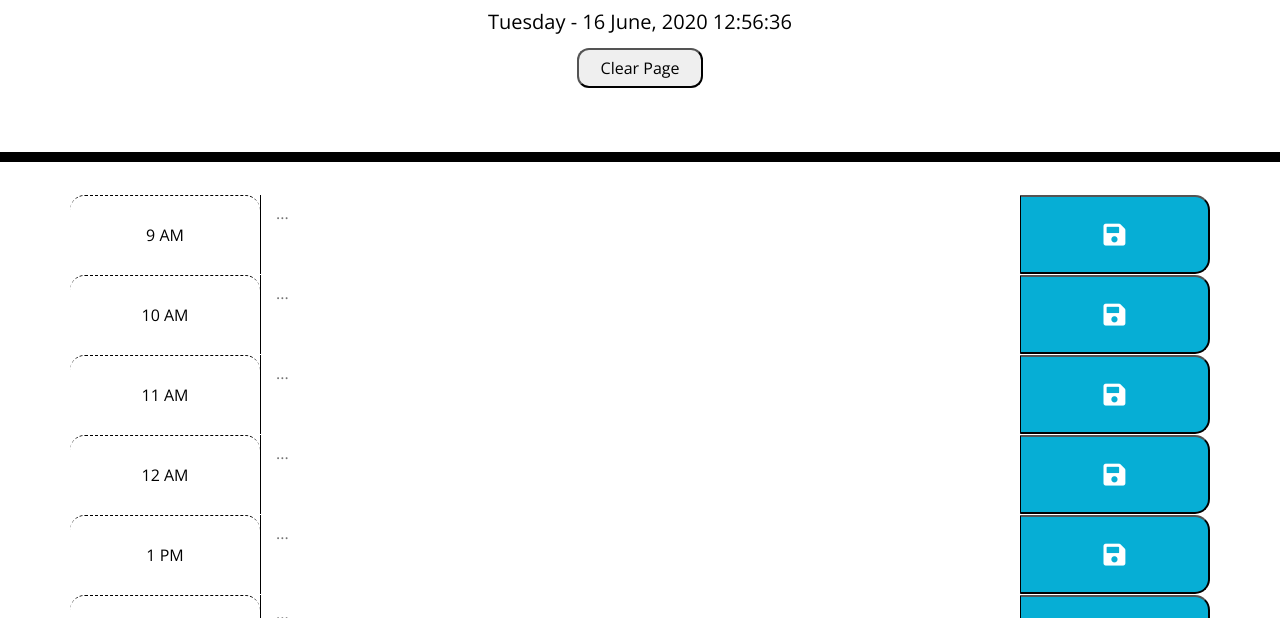
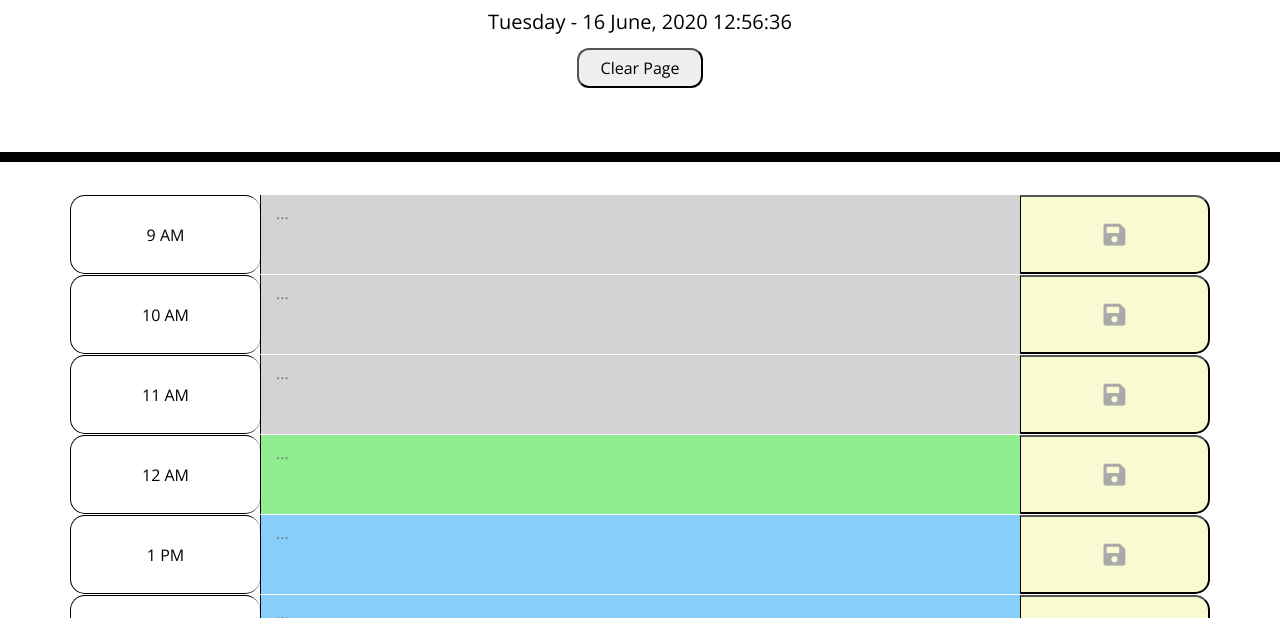
Before and after one commit to asharma1398/Work-Day-Planner, a plain HTML site: page index.html in a window 1280 px wide. Shown: the part 182-800 px from the top of the page. Drawn offline with nearby package versions, Linux system fonts and the light colour scheme.

Commit message:
color added to time blocks and aesthetic updated

```diff
--- a/script.js
+++ b/script.js
@@ -33,3 +33,25 @@ $(".clear").on("click", function () {
     localStorage.clear(); // clear items on page
     location.reload(); // reload page
 })
+
+// deciphering between past, present and future time
+var hourNow = moment().format('h'); // current hour
+var hourNowInt = parseInt(hourNow); // hour as int
+var description = document.getElementsByClassName("description col-sm-8");
+
+// comparing the current hour to the number id associated with each time block
+for (var i = 0; i < description.length; i++) {
+
+    // present time gets color red
+    if (hourNowInt == parseInt(description[i].getAttribute("id"))) {
+        $("#" + description[i].getAttribute("id")).addClass("present");
+    }
+    // future time gets color green
+    else if (hourNowInt < parseInt(description[i].getAttribute("id"))) {
+        $("#" + description[i].getAttribute("id")).addClass("future");
+    }
+    // past time gets color gray
+    else {
+        $("#" + description[i].getAttribute("id")).addClass("past");
+    }
+}
--- a/style.css
+++ b/style.css
@@ -42,21 +42,25 @@ textarea{
 .hour {
   background-color: #ffffff;
   color: #000000;
-  border-top: 1px dashed #000000;
+  border-top: 1px solid #000000;
+  border-bottom: 1px solid #000000;
+  border-left: 1px solid black;
+  border-top-left-radius: 15px;
+  border-bottom-left-radius: 15px;
 }
 
 .past {
-  background-color: #d3d3d3;
+  background-color: lightgray;
   color: white;
 }
 
 .present {
-  background-color: #ff6961;
+  background-color: lightgreen;
   color: white;
 }
 
 .future {
-  background-color: #77dd77;
+  background-color: lightskyblue;
   color: white;
 }
 
@@ -64,8 +68,8 @@ textarea{
   border-left: 1px solid black;
   border-top-right-radius: 15px;
   border-bottom-right-radius: 15px;
-  background-color: #06AED5;
-  color: white;
+  background-color: lightgoldenrodyellow;
+  color: darkgray;
 }
 
 .saveBtn i:hover {
```
Also changed, not shown: 1 other file.
